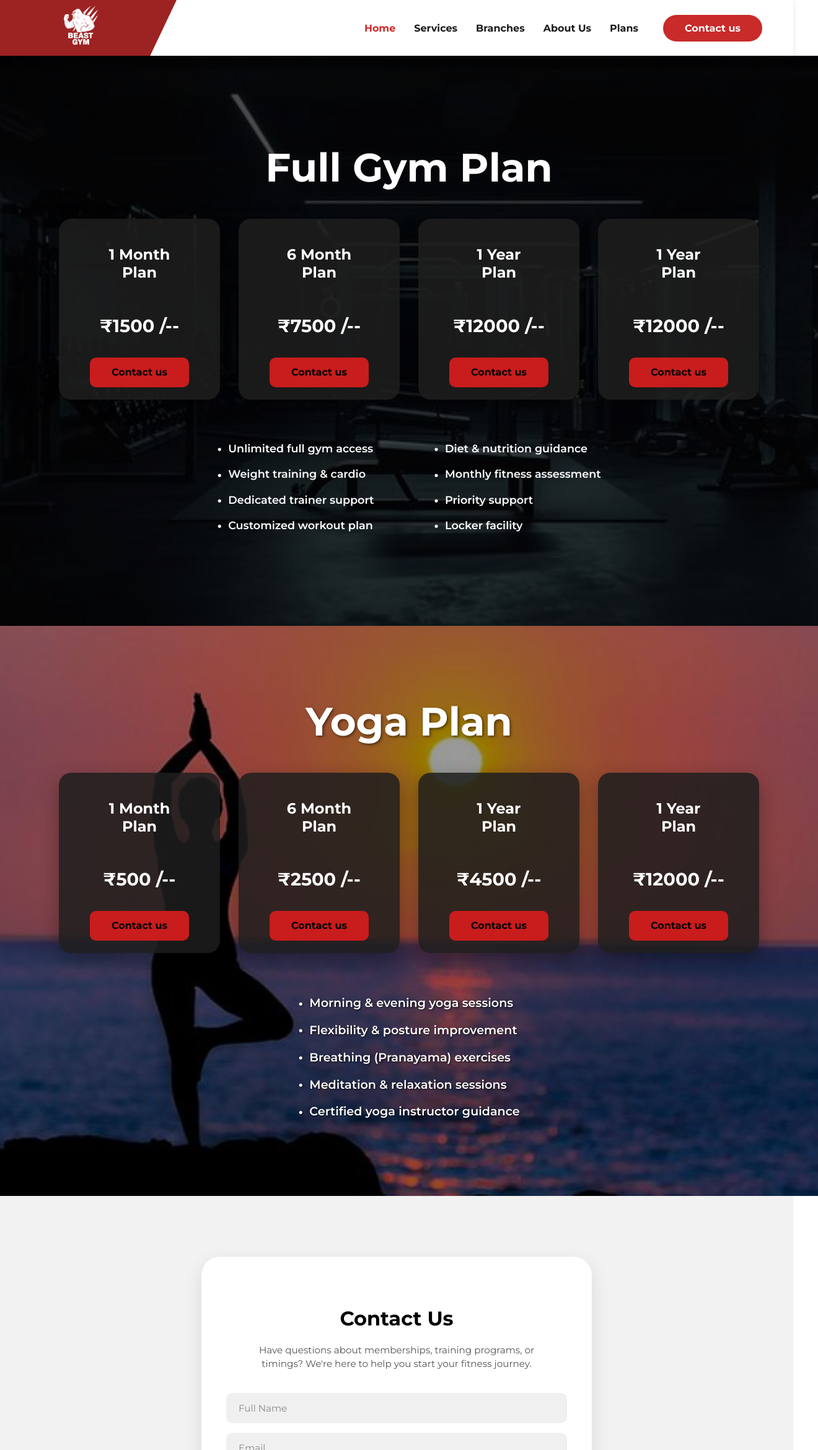
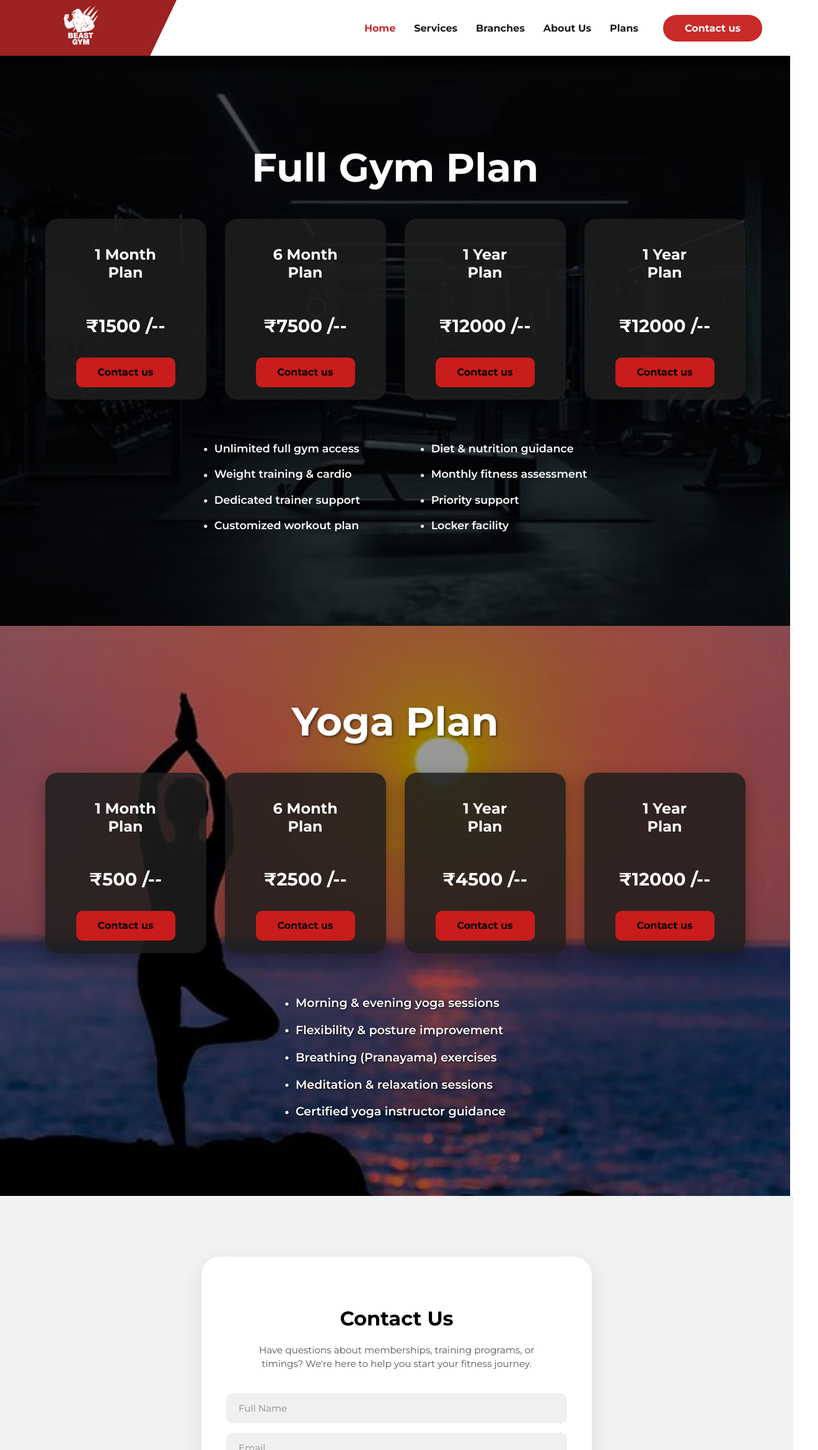
Before and after one commit to Swapnilp011/Gym-site, a React (Vite) app: page /plans in a window 1280 px wide. Shown: the top 2340 px of the page at 62% size, 1320 px wide, since content can reach past the window. Built offline with nearby package versions, Linux system fonts and the light colour scheme.

Commit message:
the plans section is minor oversize from the right size so make the width from 100% to 96.5% (image)

```diff
--- a/src/pages/Planspage/Fullplan.css
+++ b/src/pages/Planspage/Fullplan.css
@@ -2,7 +2,7 @@
 
 .full-gym-section {
   position: relative;
-  width: 100%;
+  width: 96.5%;
   min-height: 100vh;
   background-size: cover;
   background-position: center;
--- a/src/pages/Planspage/Yogaplan.css
+++ b/src/pages/Planspage/Yogaplan.css
@@ -2,7 +2,7 @@
 
 .yoga-section {
   position: relative;
-  width: 100%;
+  width: 96.5%;
   min-height: 100vh;
   background-size: cover;
   background-position: center;
```
